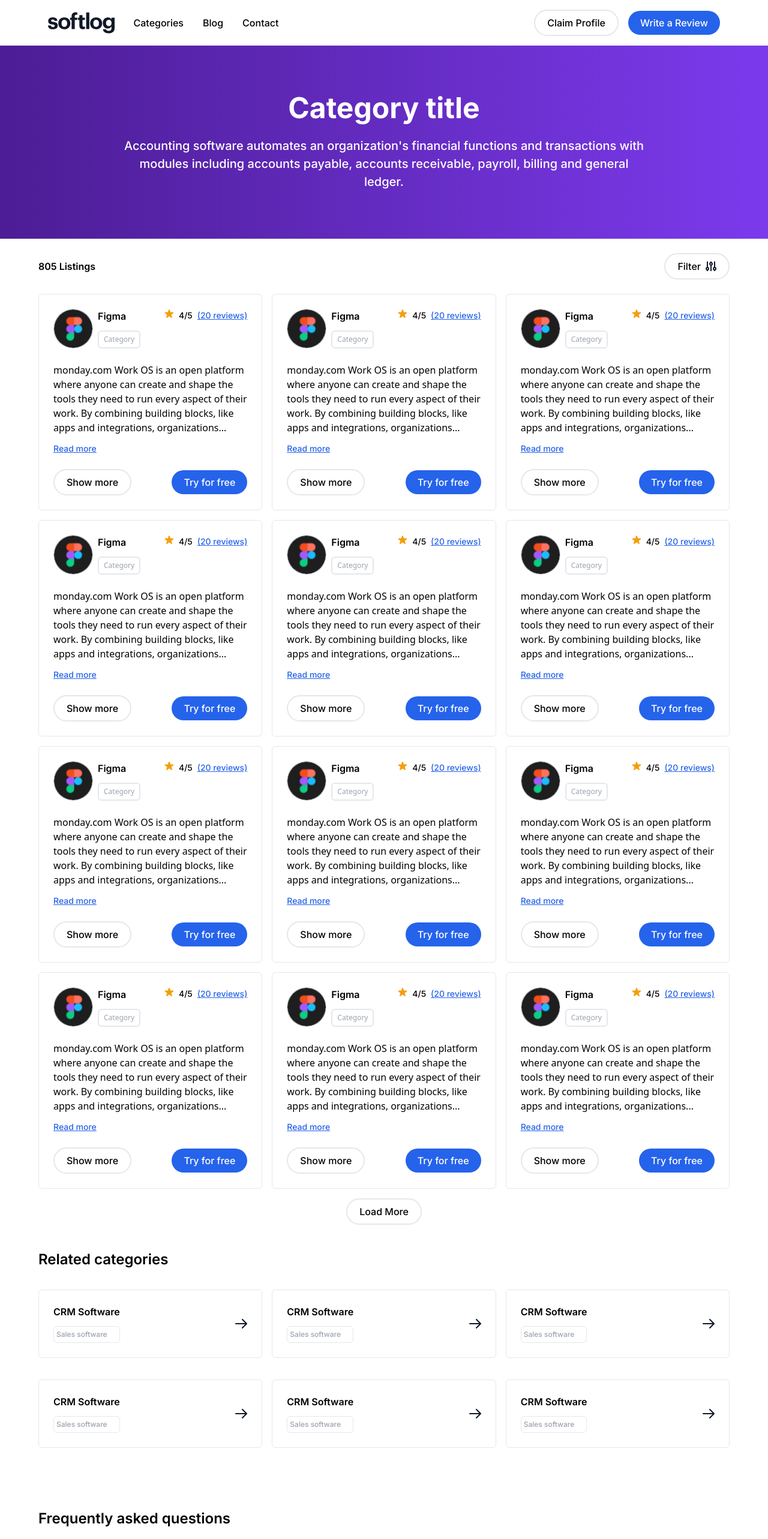
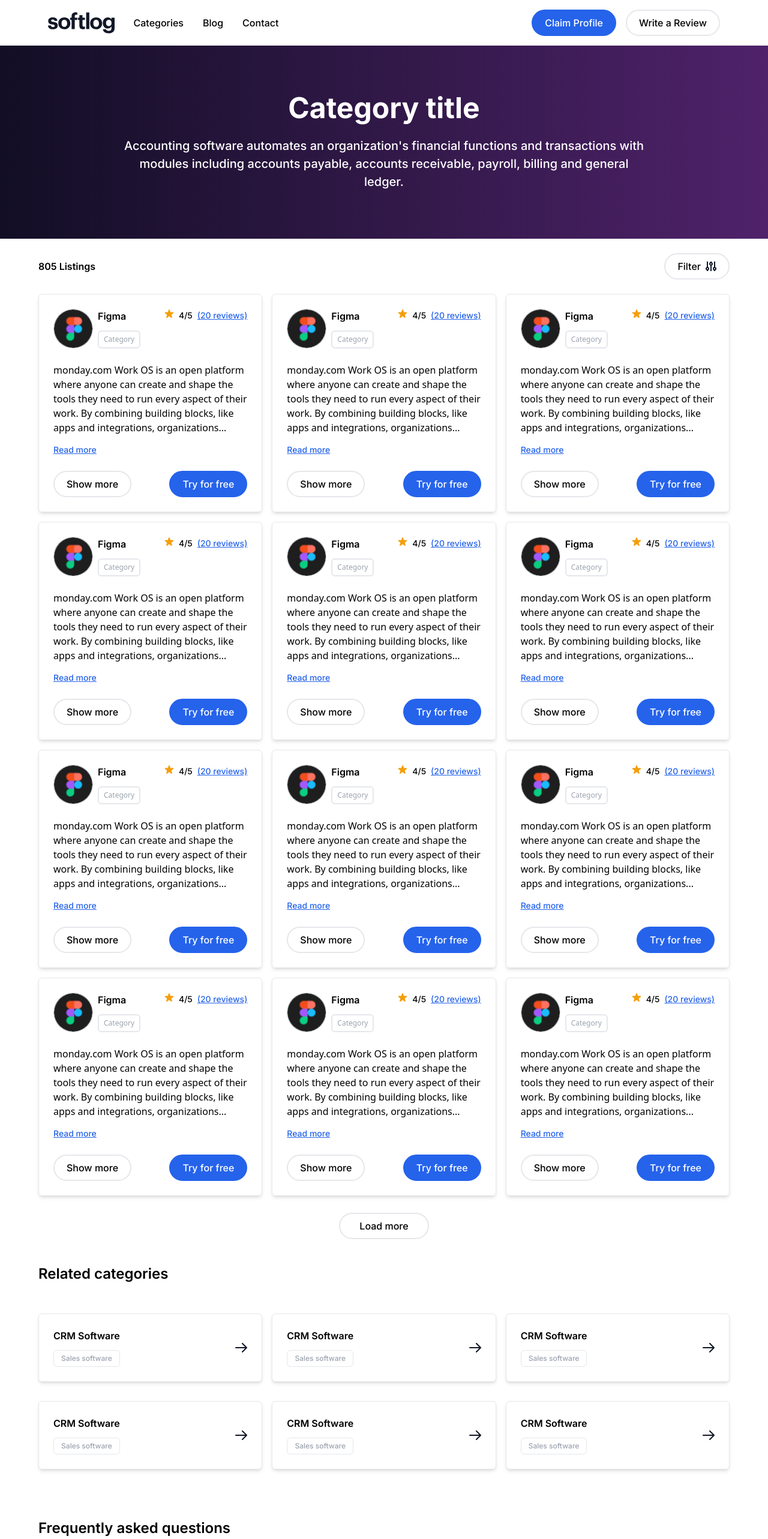
Before and after one commit to Lutfullo1/softlog, a React (Vite) app: page / in a window 1280 px wide. Shown: the top 2566 px of the page at 60% size. Built offline with nearby package versions, Linux system fonts and the light colour scheme.

Commit message:
new changes

```diff
--- a/src/components/cards/category-card.jsx
+++ b/src/components/cards/category-card.jsx
@@ -1,17 +1,46 @@
-export const CategoryCard = ({ title, subtitle, icon }) => {
+import {
+  Disclosure,
+  DisclosureButton,
+  DisclosurePanel,
+} from "@headlessui/react";
+
+export const CategoryCard = ({ title, subtitle, icon, content }) => {
   return (
-    <div className="flex items-center justify-between border rounded-md p-6 mb-5">
+    <Disclosure
+      as="div"
+      className="relative mt-4 transition-all duration-300 ease-in-out hover:shadow-lg"
+    >
+      {({ open }) => (
+        <div
+          className={`border rounded-md p-6 shadow-md transition-colors duration-300 ease-in-out ${
+            open ? "bg-[#fbf9f9]" : "bg-white"
+          }`}
+        >
+          <DisclosureButton className="w-full flex items-center justify-between">
             <div>
-        <p className="font-inter font-semibold text-[16px] mb-3">{title}</p>
-        {subtitle ? (
+              <p className="font-inter font-semibold text-[16px] mb-3">
+                {title}
+              </p>
+              {subtitle && (
                 <p className="text-gray-400 font-inter font-medium text-[12px] border p-1 rounded-md">
                   {subtitle}
                 </p>
-        ) : (
-          ""
               )}
             </div>
             {icon}
+          </DisclosureButton>
+          <DisclosurePanel
+            className={`overflow-hidden transition-max-height duration-300 ease-in-out ${
+              open ? "max-h-screen" : "max-h-0"
+            }`}
+            static
+          >
+            <div className="mt-4 text-[12px] font-inter font-normal">
+              {content}
             </div>
+          </DisclosurePanel>
+        </div>
+      )}
+    </Disclosure>
   );
 };
--- a/src/components/cards/listing-card.jsx
+++ b/src/components/cards/listing-card.jsx
@@ -4,7 +4,7 @@ import { StarIcon } from "../../assets/icons/star-icon";
 
 export const ListingCard = () => {
   return (
-    <div className="border rounded-md p-6">
+    <div className="border rounded-md p-6 shadow-md transition-all duration-300 ease-in-out hover:shadow-lg">
       <div className="flex justify-between mb-6">
         <div className="flex gap-2">
           <img src={figmaImg} alt="" />
@@ -18,9 +18,12 @@ export const ListingCard = () => {
         <div className="flex gap-2">
           <StarIcon />
           <p className="font-inter font-medium text-[14px]">4/5</p>
-          <p className="font-inter font-medium text-[14px] text-primary underline">
+          <a
+            className="font-inter font-medium text-[14px] text-primary underline"
+            href="#"
+          >
             (20 reviews)
-          </p>
+          </a>
         </div>
       </div>
       <div>
@@ -30,10 +33,13 @@ export const ListingCard = () => {
           combining building blocks, like apps and integrations,
           organizations...
         </p>
-        <p className="font-inter font-medium text-[14px] text-primary underline mb-6">
+        <a
+          className="font-inter font-medium text-[14px] text-primary underline"
+          href="#"
+        >
           Read more
-        </p>
-        <div className="flex items-center justify-between">
+        </a>
+        <div className="flex items-center justify-between mt-6">
           <Button variant="white">Show more</Button>
           <Button variant="primary">Try for free </Button>
         </div>
--- a/src/components/cards/profile-card.jsx
+++ b/src/components/cards/profile-card.jsx
@@ -4,7 +4,7 @@ import skyImg from "../../assets/img/sky-img.png";
 
 export const ProfileCard = () => {
   return (
-    <div className="flex flex-col gap-4 border rounded-md p-6">
+    <div className="flex flex-col gap-4 border rounded-md p-6 shadow-md transition-all duration-300 ease-in-out hover:shadow-lg">
       <div className="hidden 2sm:block 2sm:w-full">
         <img className="2sm:w-full" src={skyImg} alt="" />
       </div>
--- a/src/components/ui/button/button.jsx
+++ b/src/components/ui/button/button.jsx
@@ -15,10 +15,11 @@ export const Button = ({
       onClick={onClick}
       type={type}
       className={clsx(
-        "flex items-center gap-2 px-[20px] py-[8px] text-[16px] font-inter font-medium rounded-3xl cursor-pointer",
+        "flex items-center gap-2 px-[20px] py-[8px] text-[16px] font-inter font-medium rounded-3xl cursor-pointer transition-all duration-300 ease-in-out",
         {
-          "bg-primary text-white": variant === "primary",
-          "bg-white text-black border-2": variant === "white",
+          "bg-primary text-white border-2 border-primary hover:text-primary hover:bg-white hover:border-2":
+            variant === "primary",
+          "bg-white text-black border-2 hover:bg-gray-300": variant === "white",
         },
         className
       )}
--- a/src/layout/header/header.jsx
+++ b/src/layout/header/header.jsx
@@ -11,26 +11,32 @@ export const Header = () => {
     <div className="container px-4 lg:px-16 xl:px-20 2xl:px-24">
       <div className="py-4 flex gap-8 items-center justify-between">
         <div>
-          <img src={logo} alt="Logo" className="h-10 w-auto" />
+          <a href="#">
+            <img src={logo} alt="Logo" className="h-10 w-auto" />
+          </a>
         </div>
 
         <div className="hidden md:flex md:items-center md:justify-between md:w-full">
           <ul className="flex items-center gap-8">
-            <li className="font-inter text-base font-medium hover:text-gray-700 cursor-pointer">
-              Categories
+            <li className="font-inter text-base font-medium hover:text-primary transition duration-300 ease-in-out cursor-pointer">
+              <a href="#">Categories</a>
             </li>
-            <li className="font-inter text-base font-medium hover:text-gray-700 cursor-pointer">
-              Blog
+            <li className="font-inter text-base font-medium hover:text-primary transition duration-300 ease-in-out cursor-pointer">
+              <a href="#">Blog</a>
             </li>
-            <li className="font-inter text-base font-medium hover:text-gray-700 cursor-pointer">
-              Contact
+            <li className="font-inter text-base font-medium hover:text-primary transition duration-300 ease-in-out cursor-pointer">
+              <a href="#">Contact</a>
             </li>
           </ul>
 
-          <div className="flex items-center gap-4">
-            <Button variant="white">Claim Profile</Button>
-            <Button variant="primary">Write a Review</Button>
-          </div>
+          <ul className="flex items-center gap-4">
+            <li className="px-[20px] py-[8px] text-[16px] font-inter font-medium rounded-3xl transition duration-300 ease-in-out bg-primary text-white border-2 border-primary hover:text-primary hover:bg-white hover:border-2">
+              <a href="#">Claim Profile</a>
+            </li>
+            <li className="px-[20px] py-[8px] text-[16px] font-inter font-medium rounded-3xl transition duration-300 ease-in-out bg-white text-black border-2 hover:bg-gray-300">
+              <a href="#">Write a Review</a>
+            </li>
+          </ul>
         </div>
 
         <div className="md:hidden">
@@ -43,24 +49,24 @@ export const Header = () => {
           <Modal close={close} isOpen={isOpen}>
             <div className="flex justify-end p-1">
               <Button onClick={close} className="text-xl">
-                ×
+                x
               </Button>
             </div>
             <ul className="flex flex-col items-center gap-4 p-4">
-              <li className="font-inter text-lg font-medium hover:text-gray-700 cursor-pointer">
-                Categories
+              <li className="font-inter text-base font-medium hover:text-primary transition duration-300 ease-in-out cursor-pointer">
+                <a href="#">Categories</a>
               </li>
-              <li className="font-inter text-lg font-medium hover:text-gray-700 cursor-pointer">
-                Blog
+              <li className="font-inter text-base font-medium hover:text-primary transition duration-300 ease-in-out cursor-pointer">
+                <a href="#">Blog</a>
               </li>
-              <li className="font-inter text-lg font-medium hover:text-gray-700 cursor-pointer">
-                Contact
+              <li className="font-inter text-base font-medium hover:text-primary transition duration-300 ease-in-out cursor-pointer">
+                <a href="#">Contact</a>
               </li>
-              <li className="font-inter text-lg font-medium hover:text-gray-700 cursor-pointer">
-                Claim Profile
+              <li className="font-inter text-base font-medium hover:text-primary transition duration-300 ease-in-out cursor-pointer">
+                <a href="#">Claim Profile</a>
               </li>
-              <li className="font-inter text-lg font-medium hover:text-gray-700 cursor-pointer">
-                Write a Review
+              <li className="font-inter text-base font-medium hover:text-primary transition duration-300 ease-in-out cursor-pointer">
+                <a href="#">Write a Review</a>
               </li>
             </ul>
           </Modal>
--- a/src/pages/home/home.jsx
+++ b/src/pages/home/home.jsx
@@ -18,8 +18,8 @@ export const Home = () => {
 
   return (
     <MainLayout>
-      <section className="bg-gradient-to-r from-violet-900 to-violet-600">
-        <div className="container sm:px-[16px] lg:px-[64px] 2xl:px-[80px]">
+      <section className="bg-gradient-to-r from-[rgb(18,14,37)] to-[rgb(79,34,106)]">
+        <div className="container px-[16px] lg:px-[64px] 2xl:px-[80px]">
           <div className="py-[80px] text-center mb-6 lg:w-[885px] mx-[auto]">
             <h1 className="text-white font-bold text-2xl font-inter mb-6 md:text-5xl">
               Category title
@@ -32,7 +32,7 @@ export const Home = () => {
           </div>
         </div>
       </section>
-      <section className="container sm:px-[16px] lg:px-[64px] 2xl:px-[80px]">
+      <section className="container px-[16px] lg:px-[64px] 2xl:px-[80px]">
         <div className="flex items-center justify-between">
           <p className="text-[16px] font-inter font-semibold">805 Listings</p>
           <Button variant="white" endIcon={<FilterIcon />}>
@@ -44,38 +44,51 @@ export const Home = () => {
             <ListingCard key={index} />
           ))}
         </div>
-        <div className="flex items-center justify-center mt-4">
-          <Button variant="white">Load More</Button>
+
+        <div className="flex items-center justify-center mt-7">
+          <a
+            className="w-full sm:w-[150px] flex items-center justify-center px-[20px] py-[8px] text-[16px] font-inter font-medium rounded-3xl transition duration-300 ease-in-out bg-white text-black border-2 hover:bg-gray-300"
+            href="#"
+          >
+            Load more
+          </a>
         </div>
       </section>
-      <section className="container sm:px-[16px] lg:px-[64px] 2xl:px-[80px] py-10">
+      <section className="container px-[16px] lg:px-[64px] 2xl:px-[80px] py-10">
         <h2 className="font-inter font-semibold text-[24px] mb-[32px]">
           Related categories
         </h2>
         <div className="grid gap-4 2sm:grid-cols-2 lg:grid-cols-3">
           {Array.from({ length: 6 }).map((_, index) => (
+            <div key={index} className="flex flex-col h-full">
+              <CategoryCard
+                title="CRM Software"
+                subtitle="Sales software"
+                icon={<ArrowRight />}
+                content="Accounting software automates an organization's financial
+                functions and transactions with modules including accounts
+                payable, accounts receivable, payroll, billing and general ledger."
+              />
+            </div>
+          ))}
+        </div>
+      </section>
+      <section className="container px-[16px] lg:px-[64px] 2xl:px-[80px] py-10">
+        <h2 className="font-inter font-semibold text-[24px] mb-[32px]">
+          Frequently asked questions
+        </h2>
+        <div className="grid grid-cols-1 gap-4">
+          {Array.from({ length: 6 }).map((_, index) => (
             <CategoryCard
               key={index}
-              title="CRM Software"
-              subtitle="Sales software"
-              icon={<ArrowRight />}
+              title="This is a question title"
+              content="This is a answer text"
+              icon={<PlusIcon />}
             />
           ))}
         </div>
       </section>
-      <section className="container sm:px-[16px] lg:px-[64px] 2xl:px-[80px] py-10">
-        <h2 className="font-inter font-semibold text-[24px] mb-[32px]">
-          Frequently asked questions
-        </h2>
-        {Array.from({ length: 6 }).map((_, index) => (
-          <CategoryCard
-            key={index}
-            title="This is a question title"
-            icon={<PlusIcon />}
-          />
-        ))}
-      </section>
-      <section className="container sm:px-[16px] lg:px-[64px] 2xl:px-[80px]">
+      <section className="container px-[16px] lg:px-[64px] 2xl:px-[80px]">
         <ReviewBanner
           title="Using Products?"
           subtitle="Write a review"
@@ -83,7 +96,7 @@ export const Home = () => {
           img2={stars2}
         />
       </section>
-      <section className="container sm:px-[16px] lg:px-[64px] 2xl:px-[80px] my-8">
+      <section className="container px-[16px] lg:px-[64px] 2xl:px-[80px] my-8">
         <h2 className="font-inter font-semibold text-[24px] mb-[32px]">
           This is a title
         </h2>
@@ -93,11 +106,13 @@ export const Home = () => {
           ))}
         </div>
         <span className="flex items-center gap-2 mt-9 cursor-pointer">
-          <p className="font-inter font-medium text-[16px]">Go to blog</p>
+          <a className="font-inter font-medium text-[16px]" href="#">
+            Go to blog
+          </a>
           <ArrowRight />
         </span>
       </section>
-      <section className="container sm:px-[16px] lg:px-[64px] 2xl:px-[80px]">
+      <section className="container px-[16px] lg:px-[64px] 2xl:px-[80px]">
         <ReviewBanner
           title="Selling products?"
           subtitle="Get discovered"
@@ -105,10 +120,17 @@ export const Home = () => {
           img2={searchImg2}
         />
       </section>
-      <section className="container sm:px-[16px] lg:px-[64px] 2xl:px-[80px] mt-9">
-        {titles.map((title, index) => (
-          <CategoryCard key={index} title={title} icon={<PlusIcon />} />
-        ))}
+      <section className="container px-[16px] lg:px-[64px] 2xl:px-[80px] mt-9">
+        <div className="grid grid-cols-1 gap-4">
+          {titles.map((title) => (
+            <CategoryCard
+              key={title}
+              title={title}
+              content="Text content"
+              icon={<PlusIcon />}
+            />
+          ))}
+        </div>
       </section>
     </MainLayout>
   );
```
Also changed, not shown: src/layout/footer/footer.jsx (+68 -30 lines). Lines whose indentation alone changed are shown as unchanged.
